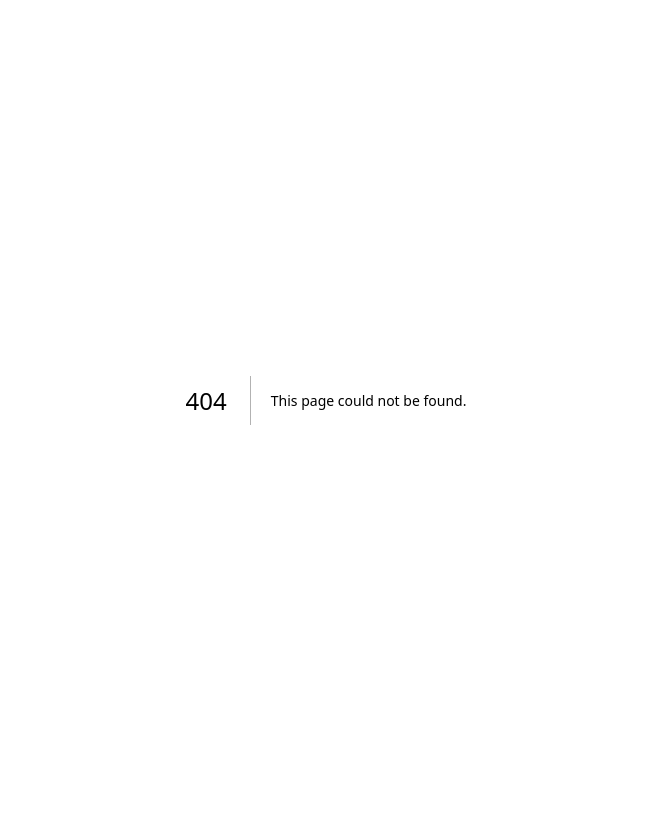
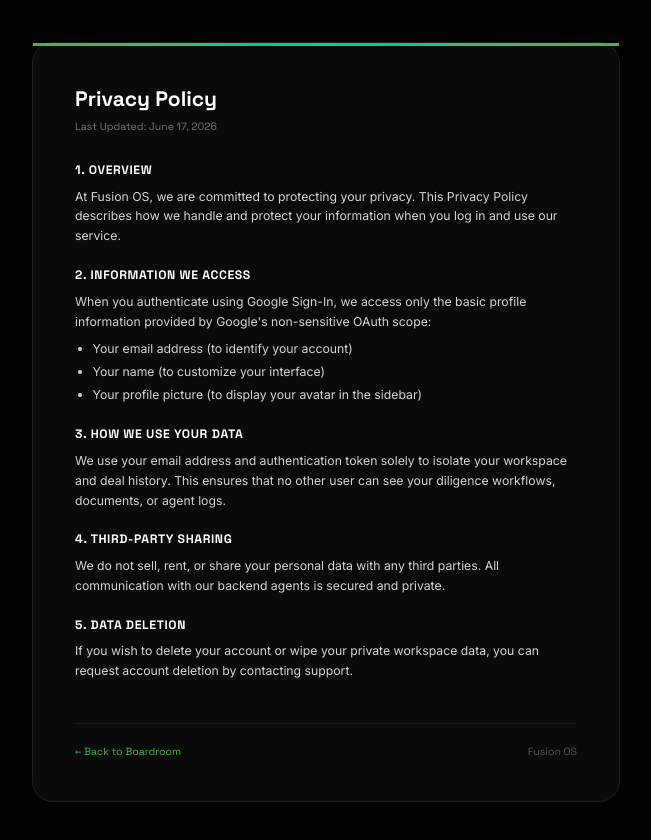
Before and after one commit to baljotchohan/fusion, a Next.js app in the folder frontend/: page /privacy in a window 1280 px wide. Before the commit this address had no page. Shown: the top 840 px of the page, without its empty margins (314-965 px from the left). Before the commit the page ends 800 px from the top, so only its background shows below. Built offline with nearby package versions, Linux system fonts and the light colour scheme.

Commit message:
feat: add Privacy Policy page for Google OAuth approval

```diff
--- /dev/null
+++ b/frontend/pages/privacy.tsx
@@ -0,0 +1,69 @@
+import Head from 'next/head'
+import Link from 'next/link'
+
+export default function PrivacyPolicy() {
+  return (
+    <div className="bg-[#020202] text-neutral-300 min-h-screen font-sans flex flex-col items-center justify-center p-6 md:p-12">
+      <Head>
+        <title>Privacy Policy — Fusion OS</title>
+        <meta name="description" content="Privacy Policy for Fusion OS Boardroom Diligence Swarm" />
+      </Head>
+
+      <div className="max-w-2xl w-full border border-white/[0.08] bg-[#0a0a0a] p-8 md:p-12 rounded-3xl shadow-2xl relative">
+        <div className="absolute top-0 left-0 w-full h-[3px] bg-gradient-to-r from-accent via-emerald-400 to-accent" />
+
+        <h1 className="text-2xl font-bold text-white mb-2 font-mono">Privacy Policy</h1>
+        <p className="text-xs text-neutral-500 font-mono mb-8">Last Updated: June 17, 2026</p>
+
+        <div className="space-y-6 text-sm leading-relaxed">
+          <section>
+            <h2 className="text-sm font-bold text-white uppercase tracking-wider font-mono mb-2">1. Overview</h2>
+            <p>
+              At Fusion OS, we are committed to protecting your privacy. This Privacy Policy describes how we handle and protect your information when you log in and use our service.
+            </p>
+          </section>
+
+          <section>
+            <h2 className="text-sm font-bold text-white uppercase tracking-wider font-mono mb-2">2. Information We Access</h2>
+            <p>
+              When you authenticate using Google Sign-In, we access only the basic profile information provided by Google's non-sensitive OAuth scope:
+            </p>
+            <ul className="list-disc pl-5 mt-2 space-y-1">
+              <li>Your email address (to identify your account)</li>
+              <li>Your name (to customize your interface)</li>
+              <li>Your profile picture (to display your avatar in the sidebar)</li>
+            </ul>
+          </section>
+
+          <section>
+            <h2 className="text-sm font-bold text-white uppercase tracking-wider font-mono mb-2">3. How We Use Your Data</h2>
+            <p>
+              We use your email address and authentication token solely to isolate your workspace and deal history. This ensures that no other user can see your diligence workflows, documents, or agent logs.
+            </p>
+          </section>
+
+          <section>
+            <h2 className="text-sm font-bold text-white uppercase tracking-wider font-mono mb-2">4. Third-Party Sharing</h2>
+            <p>
+              We do not sell, rent, or share your personal data with any third parties. All communication with our backend agents is secured and private.
+            </p>
+          </section>
+
+          <section>
+            <h2 className="text-sm font-bold text-white uppercase tracking-wider font-mono mb-2">5. Data Deletion</h2>
+            <p>
+              If you wish to delete your account or wipe your private workspace data, you can request account deletion by contacting support.
+            </p>
+          </section>
+        </div>
+
+        <div className="mt-12 pt-6 border-t border-white/[0.06] flex justify-between items-center text-xs">
+          <Link href="/" className="text-accent hover:underline font-mono">
+            &larr; Back to Boardroom
+          </Link>
+          <span className="text-neutral-600 font-mono">Fusion OS</span>
+        </div>
+      </div>
+    </div>
+  )
+}
```
